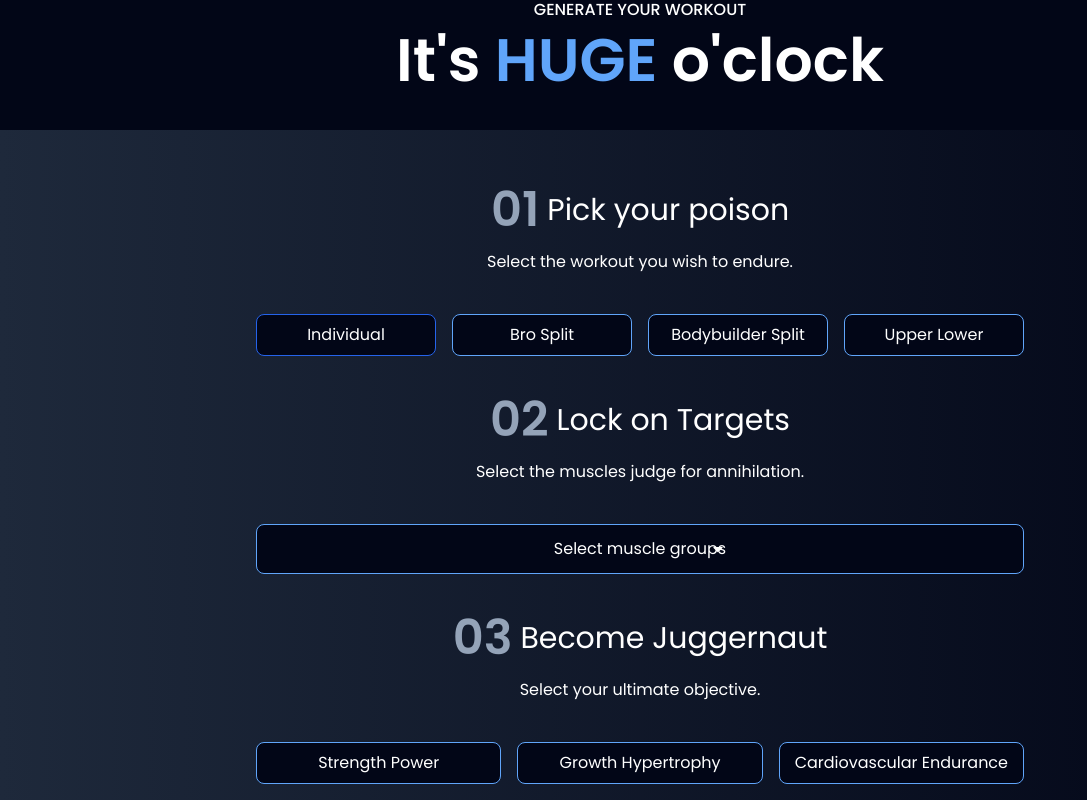
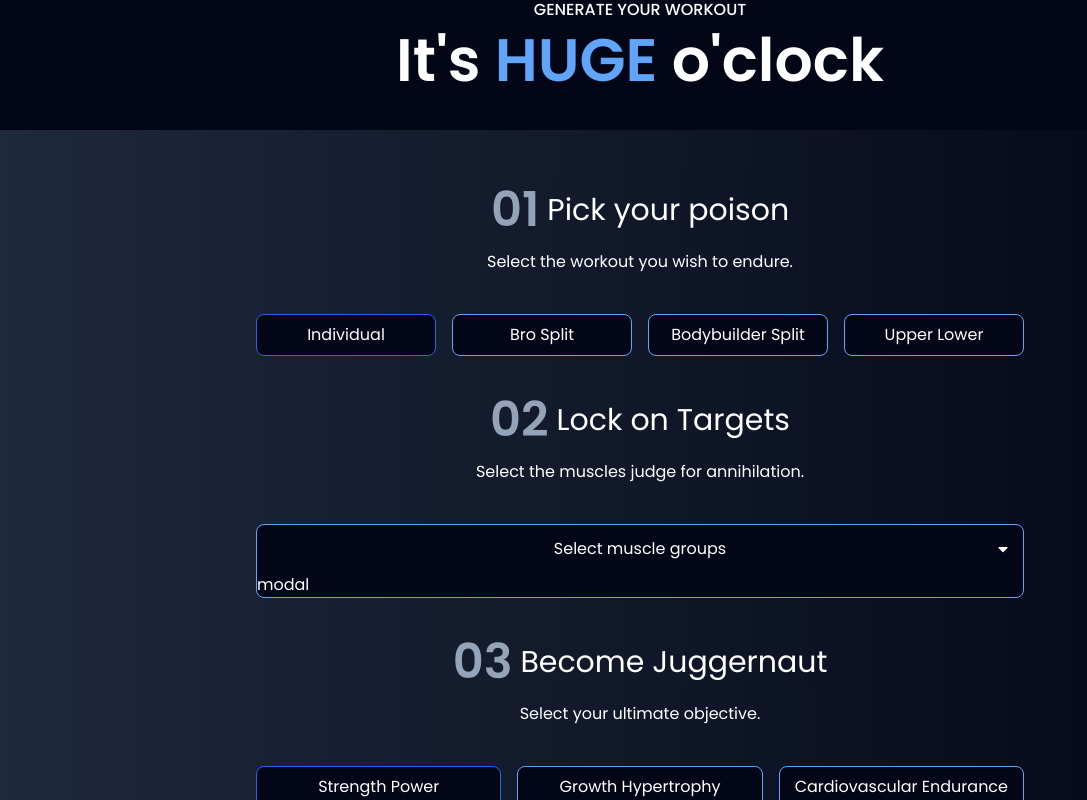
Before and after one commit to aadarshraj02/Gym-app, a React (Vite) app: page / in a window 1280 px wide. Both pictures are taken after a click on the button "Select muscle groups". Shown: the part 842-1642 px from the top of the page, without its empty margins (0-1087 px from the left). Built offline with nearby package versions, Linux system fonts and the light colour scheme.

Commit message:
fixed layout issue

```diff
--- a/src/components/Generator.jsx
+++ b/src/components/Generator.jsx
@@ -58,7 +58,7 @@
         title={"Lock on Targets"}
         description={"Select the muscles judge for annihilation."}
       />
-      <div className="bg-slate-950 border border-solid border-blue-400 rounded-lg flex items-center justify-center">
+      <div className="bg-slate-950 border border-solid border-blue-400 rounded-lg flex flex-col">
         <button
           onClick={toggleModal}
           className="relative flex items-center justify-center p-3"
@@ -66,7 +66,7 @@
           <p>Select muscle groups</p>
           <FaCaretDown className="absolute right-3 top-1/2 -translate-y-1/2" />
         </button>
-        {showModal && <div></div>}
+        {showModal && <div>modal</div>}
       </div>
       <Header
         index={"03"}
@@ -77,12 +77,12 @@
         {Object.keys(SCHEMES).map((scheme, schemeIndex) => (
           <button
             onClick={() => {
-              setPoison(scheme);
+              setGoals(scheme);
             }}
             key={schemeIndex}
             className={
               "bg-slate-950 border border-blue-400 py-2 rounded-lg hover:border-blue-600 duration-200" +
-              (scheme === poison ? " border-blue-600" : "border-blue-400")
+              (scheme === goals ? " border-blue-600" : "border-blue-400")
             }
           >
             <p className="capitalize">{scheme.replaceAll("_", " ")}</p>
```
